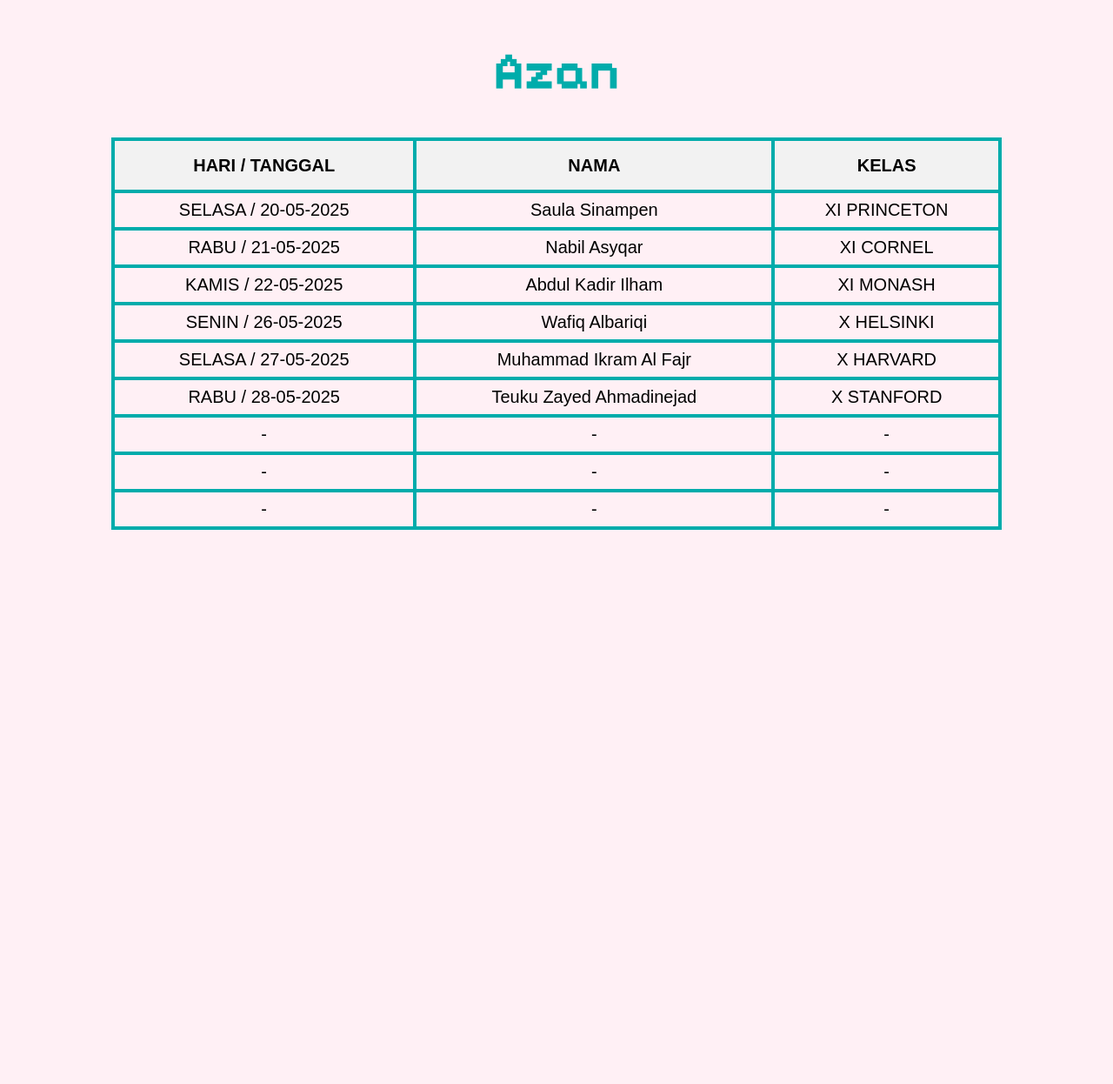
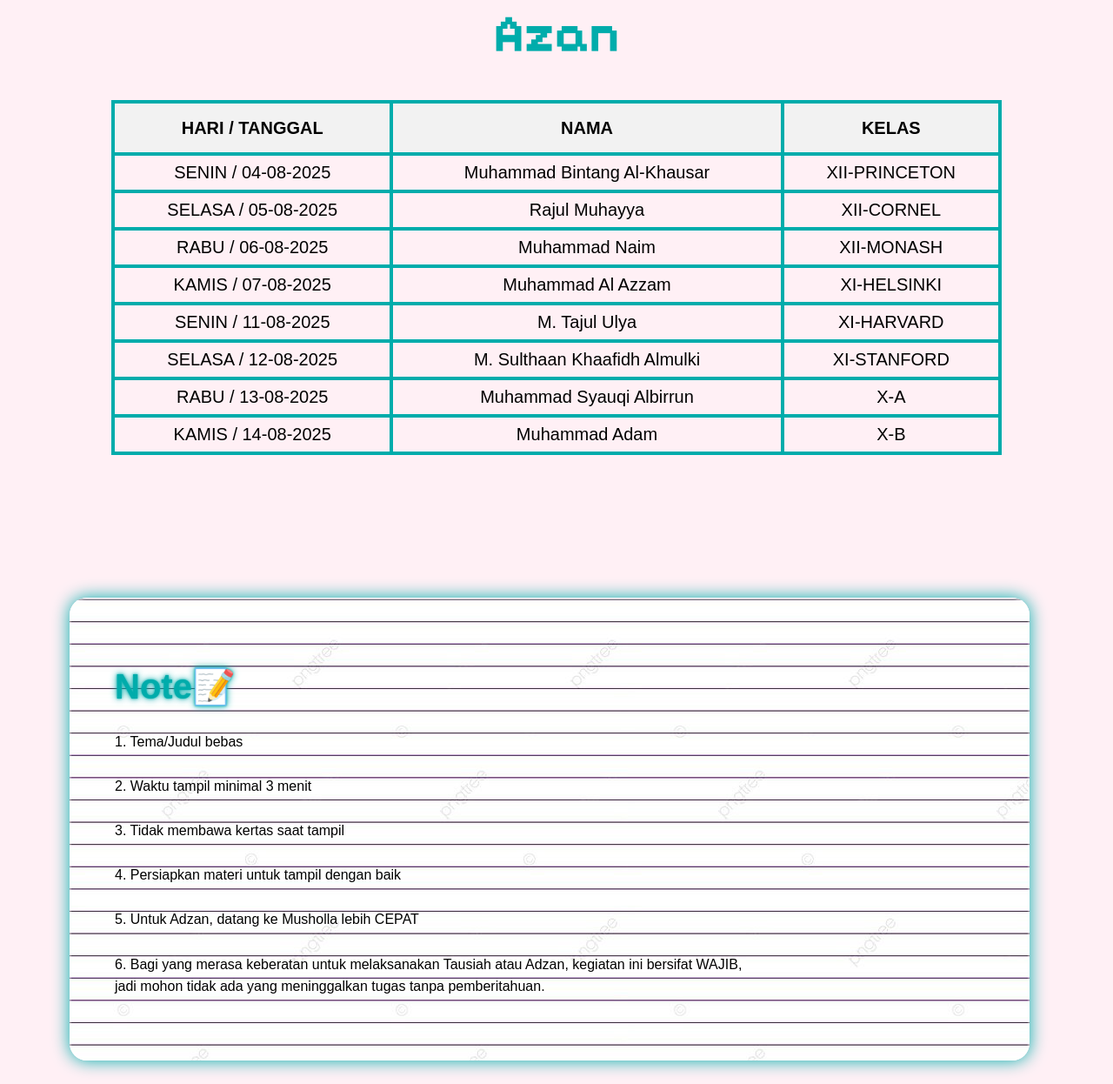
Before and after one commit to XAMXAM0/OSIS-AGAMA, a plain HTML site: page index.html in a window 1280 px wide. Shown: the part 1554-2800 px from the top of the page at 87% size. Before the commit the page ends 2291 px from the top, so only its background shows below. Drawn offline with nearby package versions, Linux system fonts and the light colour scheme.

Commit message:
Add files via upload

```diff
--- a/index.html
+++ b/index.html
@@ -24,6 +24,7 @@
       <a href="#A1" >Home</a>
       <a href="#A2">Tausiyah</a>
       <a href="#A3">Azan</a>
+      <a href="#A4">Note</a>
     </div>
     <div class="menu-toggle" id="menu-toggle">&#x22EE;</div> <!-- Titik 3 vertikal -->
   </nav>
@@ -70,49 +71,44 @@ data-aos-duration="1500">
     <th>KELAS</th>
   </tr>
   <tr>
-    <td>SELASA / 20-05-2025</td>
-      <td>Ainal Balqis</td>
-      <td>XI PRINCETON</td>
+    <td>SENIN / 04-08-2025</td>
+      <td>Arsyila</td>
+      <td>XII-PRINCETON</td>
     </tr>
     <tr>
-      <td>RABU / 21-05-2025</td>
-      <td>Rajul Muhayya</td>
-      <td>XI CORNEL</td>
+      <td>SELASA / 05-08-2025</td>
+      <td>Umay</td>
+      <td>XII-CORNEL</td>
     </tr>
     <tr>
-      <td>KAMIS / 22-05-2025</td>
-      <td>Alta Funnura</td>
-      <td>XI MONASH</td>
+      <td>RABU / 06-08-2025</td>
+      <td>Fitri Al Mukhti</td>
+      <td>XII-MONASH</td>
     </tr>
     <tr>
-      <td>SENIN / 26-05-2025</td>
-      <td>Rachel Ilmira</td>
-      <td>X HELSINKI</td>
+      <td>KAMIS / 07-08-2025</td>
+      <td>Leticia Aleka Pamungkas</td>
+      <td>XI-HELSINKI</td>
     </tr>
     <tr>
-      <td>SELASA / 27-05-2025</td>
-      <td>Ratu Neisha Safrizal</td>
-      <td>X HARVARD</td>
+      <td>SENIN / 11-08-2025</td>
+      <td>Cut Rania Zalfa Athira</td>
+      <td>XI-HARVARD</td>
     </tr>
     <tr>
-      <td>RABU / 28-05-2025</td>
-      <td>Btari Aiesha Medina</td>
-      <td>X STANFORD</td>
+      <td>SELASA / 12-08-2025</td>
+      <td>Fiona Messy</td>
+      <td>XI-STANFORD</td>
     </tr>
     <tr>
-      <td>-</td>
-      <td>-</td>
-      <td>-</td>
+      <td>RABU / 13-08-2025</td>
+      <td>Putri Alifya</td>
+      <td>X-A</td>
     </tr>
     <tr>
-      <td>-</td>
-      <td>-</td>
-      <td>-</td>
-    </tr>
-    <tr>
-      <td>-</td>
-      <td>-</td>
-      <td>-</td>
+      <td>KAMIS / 14-08-2025</td>
+      <td>Shafa Ananda</td>
+      <td>X-B</td>
     </tr>
   </table>
 
@@ -134,54 +130,78 @@ data-aos-duration="1500">
     <th>HARI / TANGGAL</th>
     <th>NAMA</th>
     <th>KELAS</th>
+  </tr>
+  <tr>
+    <td>SENIN / 04-08-2025</td>
+      <td>Muhammad Bintang Al-Khausar</td>
+      <td>XII-PRINCETON</td>
     </tr>
     <tr>
-      <td>SELASA / 20-05-2025</td>
-      <td>Saula Sinampen</td>
-      <td>XI PRINCETON</td>
+      <td>SELASA / 05-08-2025</td>
+      <td>Rajul Muhayya</td>
+      <td>XII-CORNEL</td>
     </tr>
     <tr>
-      <td>RABU / 21-05-2025</td>
-      <td>Nabil Asyqar</td>
-      <td>XI CORNEL</td>
+      <td>RABU / 06-08-2025</td>
+      <td>Muhammad Naim</td>
+      <td>XII-MONASH</td>
     </tr>
     <tr>
-      <td>KAMIS / 22-05-2025</td>
-      <td>Abdul Kadir Ilham</td>
-      <td>XI MONASH</td>
+      <td>KAMIS / 07-08-2025</td>
+      <td>Muhammad Al Azzam</td>
+      <td>XI-HELSINKI</td>
     </tr>
     <tr>
-      <td>SENIN / 26-05-2025</td>
-      <td>Wafiq Albariqi</td>
-      <td>X HELSINKI</td>
+      <td>SENIN / 11-08-2025</td>
+      <td>M. Tajul Ulya</td>
+      <td>XI-HARVARD</td>
     </tr>
     <tr>
-      <td>SELASA / 27-05-2025</td>
-      <td>Muhammad Ikram Al Fajr</td>
-      <td>X HARVARD</td>
+      <td>SELASA / 12-08-2025</td>
+      <td>M. Sulthaan Khaafidh Almulki</td>
+      <td>XI-STANFORD</td>
     </tr>
     <tr>
-      <td>RABU / 28-05-2025</td>
-      <td>Teuku Zayed Ahmadinejad</td>
-      <td>X STANFORD</td>
+      <td>RABU / 13-08-2025</td>
+      <td>Muhammad Syauqi Albirrun</td>
+      <td>X-A</td>
     </tr>
     <tr>
-      <td>-</td>
-      <td>-</td>
-      <td>-</td>
-    </tr>
-    <tr>
-      <td>-</td>
-      <td>-</td>
-      <td>-</td>
-    </tr>
-    <tr>
-      <td>-</td>
-      <td>-</td>
-      <td>-</td>
+      <td>KAMIS / 14-08-2025</td>
+      <td>Muhammad Adam</td>
+      <td>X-B</td>
     </tr>
   </table>
   <!-- AZAN AND -->
+
+  <br>
+<br id="A4">
+<br>
+ <div class="containerss" style="margin-top: 60px;" data-aos="fade-left" data-aos-duration="1500">
+    <div class="card">
+      <div class="text-content">
+        <h1 style="text-align: left;">Note📝</h1>
+       <p class="desc">
+
+        1. Tema/Judul bebas
+        <br><br>
+2. Waktu tampil minimal 3 menit
+<br><br>
+3. Tidak membawa kertas saat tampil
+<br><br>
+4. Persiapkan materi untuk tampil dengan baik
+<br><br>
+5. Untuk Adzan, datang ke Musholla lebih СЕРАТ
+<br><br>
+6. Bagi yang merasa keberatan untuk melaksanakan Tausiah atau Adzan, kegiatan ini bersifat WAJIB,
+<br>jadi mohon tidak ada yang meninggalkan tugas tanpa pemberitahuan.
+</p>
+      </div>
+    </div>
+  </div>
+
+
+
 <br>
 <br>
 <br>
--- a/style.css
+++ b/style.css
@@ -161,3 +161,55 @@ a {
     font-size: 40px;
   }
 }
+
+
+
+
+
+.containerss {
+  width: 90%;
+  max-width: 1000px;
+  margin: 0 auto;
+  padding: 30px;
+  animation: fadeIn 1s ease-in-out;
+   margin-left: 50px;
+}
+
+.card {
+  display: flex;
+  flex-direction: column;
+  backdrop-filter: blur(20px);
+  width: 100%;
+  height: 100%;
+   background: url('pngtree-blue-striped-grid-paper-pattern-for-school-and-wallpaper-photo-image_35308244.jpg') ;
+  border-radius: 20px;
+  box-shadow: 0 0 20px #00acab;
+  padding: 50px;
+  border: 2px solid rgba(255, 255, 255, 0.3);
+  animation: float 6s ease-in-out infinite;
+}
+
+
+
+.text-content {
+  text-align: left;
+}
+
+.text-content h1 {
+  font-size: 2.5rem;
+  color: #00acab;
+  text-shadow: 0 0 3px #00acab, 0 0 8px #00acab;
+}
+
+.text-content h2 {
+  font-size: 1.4rem;
+  color: #fbb;
+  margin-bottom: 15px;
+}
+
+.desc {
+  color:  black;
+  margin-bottom: 20px;
+  line-height: 1.6;
+  animation: fadeInUp 2s ease-in-out;
+}
```
Also changed, not shown: pngtree-blue-striped-grid-paper-pattern-for-school-and-wallpaper-photo-image_35308244.jpg (added).
